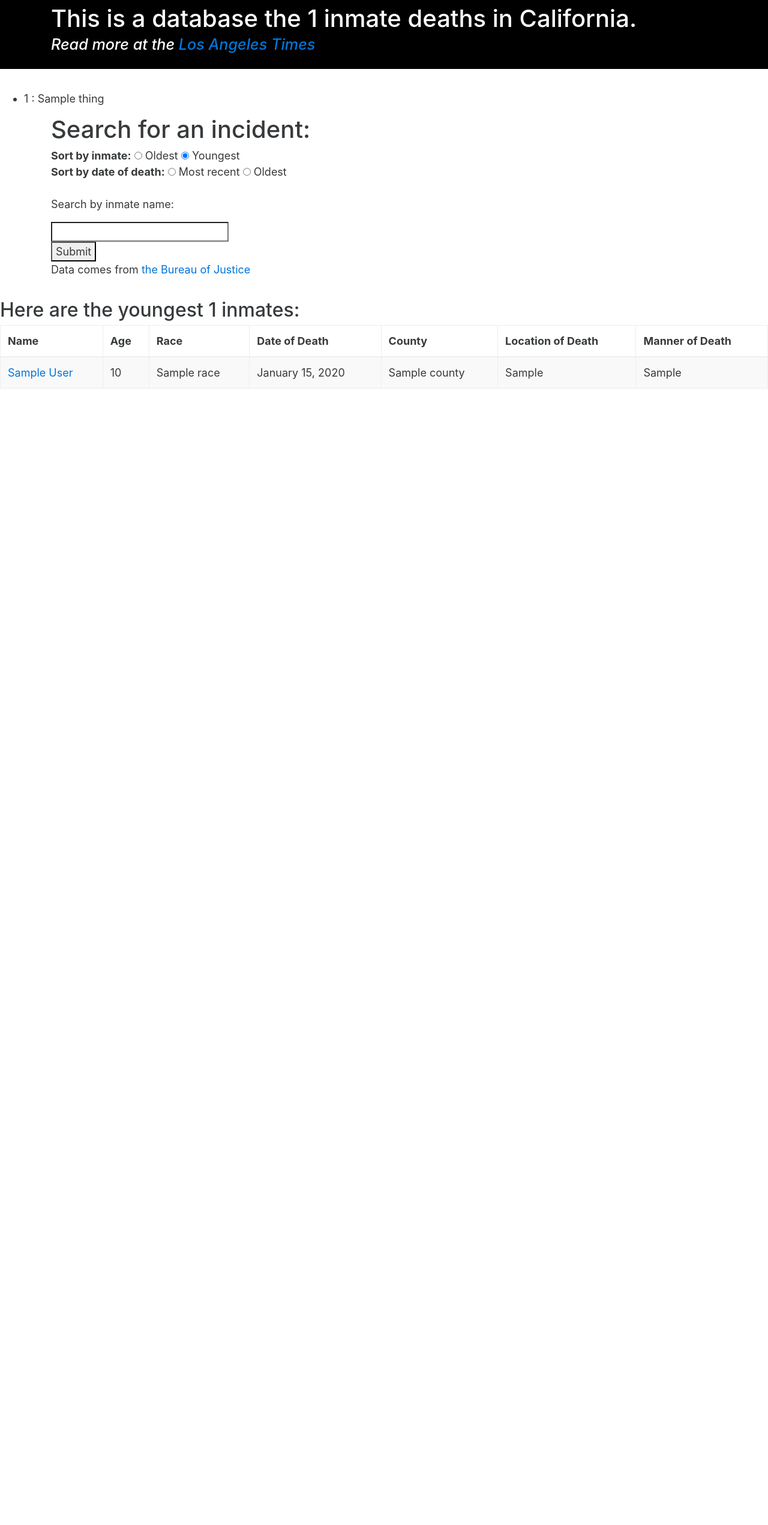
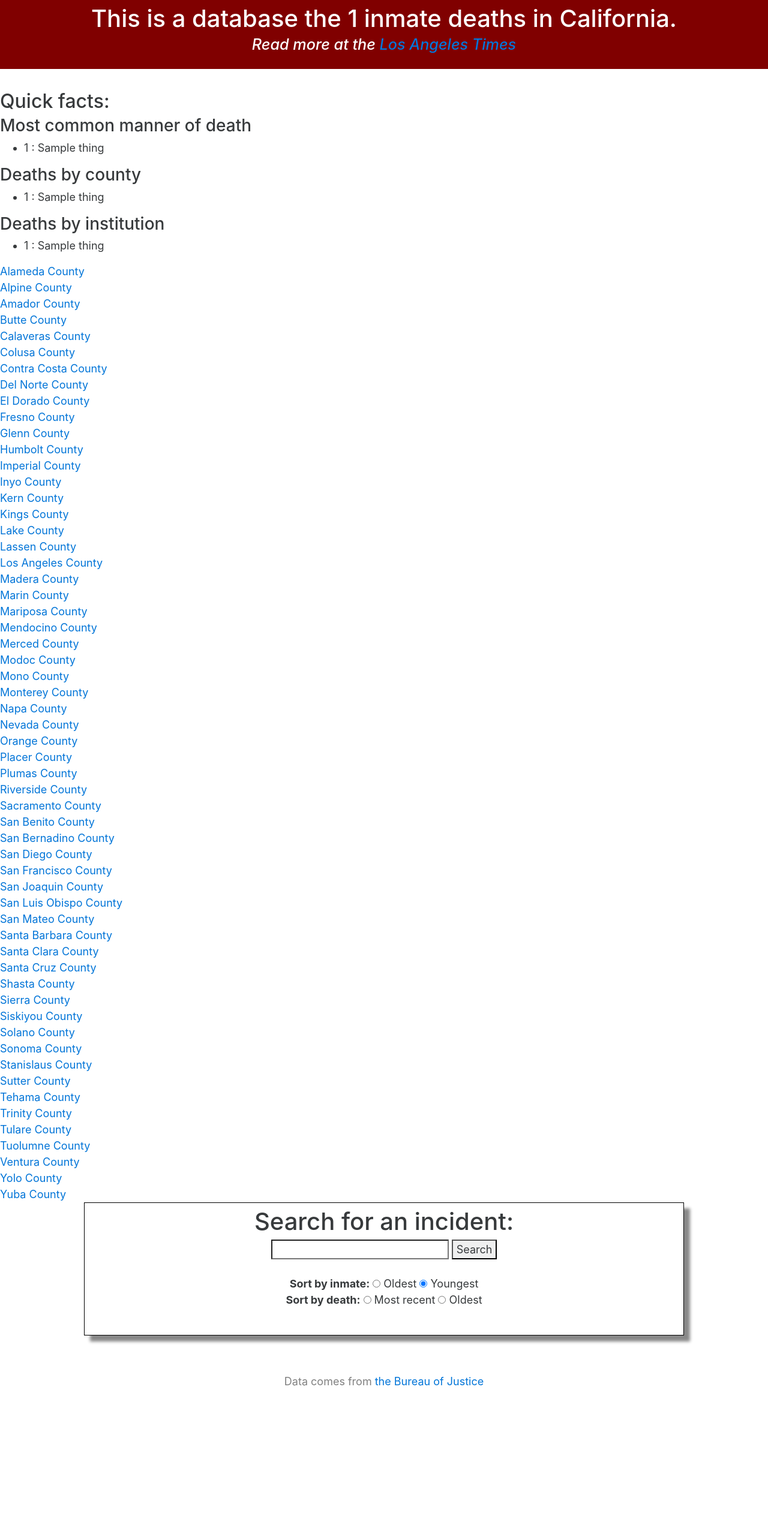
Before and after one commit to pyeu/final-app, a Flask app: template templates/homepage.html in a window 1280 px wide. Shown: the whole page at 60% size. Before the commit the page ends 648 px from the top, so only its background shows below. Run offline with Flask 2, Linux system fonts and the light colour scheme; the template is opened without the code that fills it: most values are stand-ins (such as "Sample title", 1, 10 or a date in 2020); some libraries are stand-ins or nearby versions.

Commit message:
update monday 6pm

```diff
--- a/app.py
+++ b/app.py
@@ -13,11 +13,20 @@ def homepage():
 
 	manner_of_death = Counter([d['manner_of_death'] for d in inmates])
 	manners_list = manner_of_death.most_common()
+	top_manners = manners_list[0:5]
 
+	county_of_death = Counter([d['county'] for d in inmates])
+	counties_list = county_of_death.most_common()
+	top_counties = counties_list[0:5]
 
+	location_of_death = Counter([d['agency_name'] for d in inmates])
+	locations_list = location_of_death.most_common()
+	top_locations = locations_list[0:5]
 
 	return render_template('homepage.html',
-							manners_list=manners_list,
+							top_manners=top_manners,
+							top_counties=top_counties,
+							top_locations=top_locations,
 							inmate_count = len(inmates),
 							top_inmates=inmates[0:20])
 
--- a/helpers.py
+++ b/helpers.py
@@ -22,7 +22,7 @@ counties_fname = './static/data/counties.txt'
 BEST_FIELDS = ['full_name',
 	'birthday', 'race', 'custody_status', 'custody_offense',
 	'date_of_death', 'custodial_responsibility_at_time_of_death',
-	'location_where_cause_of_death_occurred',
+	'location_where_cause_of_death_occurred', 'agency_name',
 	'manner_of_death', 'means_of_death', 'county']
 
 def get_counties():
--- a/static/styles.css
+++ b/static/styles.css
@@ -13,25 +13,47 @@ body{
   height: 400px;
 }
 
+div.container{
+  text-align: center;
+}
+
+.dp-menu-list {
+    list-style-type: none;
+    -webkit-margin-before: 0;
+    -webkit-margin-after: 0;
+    -webkit-margin-start: 0;
+    -webkit-margin-end: 0;
+    -webkit-padding-start: 0;
+    padding-left: 0px;
+}
+
+div.searchbox{
+  vertical-align: middle;
+  margin-left: auto;
+  margin-right: auto;
+  align-items: center;
+  max-width: 1000px;
+  text-align: center;
+  padding: 0.5em 0 1.0em;
+  border: 1px solid black;
+  box-shadow: 10px 10px 5px #888888;
+}
+
 header.whelp, .sec{
   margin-bottom: 2.0em;
 }
 
 header.whelp{
-  background: black;
+  background: maroon;
   color: white;
   padding: 0.5em 0 1.0em;
 }
 
 
 footer.whelp{
+  text-align:center;
   margin-top: 2.0em;
   min-height: 280px;
   padding: 1.5em 0;
-  background: black;
-  color: white;
+  color: gray;
 }
-
-.wiki_photo{
-  max-width: 300px;
-}
--- /dev/null
+++ b/templates/countylist.html
@@ -0,0 +1,177 @@
+<form action="{{url_for('results')}}" method="get">
+<ul class="dp-menu-list">
+  <li>
+    <a href="/alameda">Alameda County</a>
+  </li>
+  <li>
+    <a href="/alpine">Alpine County</a>
+  </li>
+  <li>
+    <a href="/amador">Amador County</a>
+  </li>
+  <li>
+    <a href="/butte">Butte County</a>
+  </li>
+  <li>
+    <a href="/calaveras">Calaveras County</a>
+  </li>
+  <li>
+    <a href="/colusa">Colusa County</a>
+  </li>
+  <li>
+    <a href="/contracosta">Contra Costa County</a>
+  </li>
+  <li>
+    <a href="/delnorte">Del Norte County</a>
+  </li>
+  <li>
+    <a href="/eldorado">El Dorado County</a>
+  </li>
+  <li>
+    <a href="/fresno">Fresno County</a>
+  </li>
+  <li>
+    <a href="/glenn">Glenn County</a>
+  </li>
+  <li>
+    <a href="/humbolt">Humbolt County</a>
+  </li>
+  <li>
+    <a href="/imperial">Imperial County</a>
+  </li>
+  <li>
+    <a href="/inyo">Inyo County</a>
+  </li>
+  <li>
+    <a href="/kern">Kern County</a>
+  </li>
+  <li>
+    <a href="/kings">Kings County</a>
+  </li>
+  <li>
+    <a href="/lake">Lake County</a>
+  </li>
+  <li>
+    <a href="/lassen">Lassen County</a>
+  </li>
+  <li>
+    <a href="/la">Los Angeles County</a>
+  </li>
+  <li>
+    <a href="/madera">Madera County</a>
+  </li>
+  <li>
+    <a href="/marin">Marin County</a>
+  </li>
+  <li>
+    <a href="/mariposa">Mariposa County</a>
+  </li>
+  <li>
+    <a href="/mendocino">Mendocino County</a>
+  </li>
+  <li>
+    <a href="/merced">Merced County</a>
+  </li>
+  <li>
+    <a href="/modoc">Modoc County</a>
+  </li>
+  <li>
+    <a href="/mono">Mono County</a>
+  </li>
+  <li>
+    <a href="/monterey">Monterey County</a>
+  </li>
+  <li>
+    <a href="/napa">Napa County</a>
+  </li>
+  <li>
+    <a href="/nevada">Nevada County</a>
+  </li>
+  <li>
+    <a href="/orange">Orange County</a>
+  </li>
+  <li>
+    <a href="/placer">Placer County</a>
+  </li>
+  <li>
+    <a href="/plumas">Plumas County</a>
+  </li>
+  <li>
+    <a href="/riverside">Riverside County</a>
+  </li>
+  <li>
+    <a href="/sacramento">Sacramento County</a>
+  </li>
+  <li>
+    <a href="/sanbenito">San Benito County</a>
+  </li>
+  <li>
+    <a href="/sanbernadino">San Bernadino County</a>
+  </li>
+  <li>
+    <a href="/sandiego">San Diego County</a>
+  </li>
+  <li>
+    <a href="/sf">San Francisco County</a>
+  </li>
+  <li>
+    <a href="/sanjoaquin">San Joaquin County</a>
+  </li>
+  <li>
+    <a href="/slo">San Luis Obispo County</a>
+  </li>
+  <li>
+    <a href="/sanmateo">San Mateo County</a>
+  </li>
+  <li>
+    <a href="/sb">Santa Barbara County</a>
+  </li>
+  <li>
+    <a href="/santaclara">Santa Clara County</a>
+  </li>
+  <li>
+    <a href="/santacruz">Santa Cruz County</a>
+  </li>
+  <li>
+    <a href="/shasta">Shasta County</a>
+  </li>
+  <li>
+    <a href="/sierra">Sierra County</a>
+  </li>
+  <li>
+    <a href="/siskiyou">Siskiyou County</a>
+  </li>
+  <li>
+    <a href="/solano">Solano County</a>
+  </li>
+  <li>
+    <a href="/sonoma">Sonoma County</a>
+  </li>
+  <li>
+    <a href="/stanislaus">Stanislaus County</a>
+  </li>
+  <li>
+    <a href="/sutter">Sutter County</a>
+  </li>
+  <li>
+    <a href="/tehama">Tehama County</a>
+  </li>
+  <li>
+    <a href="/trinity">Trinity County</a>
+  </li>
+  <li>
+    <a href="/tulare">Tulare County</a>
+  </li>
+  <li>
+    <a href="/tuolumne">Tuolumne County</a>
+  </li>
+  <li>
+    <a href="/venture">Ventura County</a>
+  </li>
+  <li>
+    <a href="/yolo">Yolo County</a>
+  </li>
+  <li>
+    <a href="/yuba">Yuba County</a>
+  </li>
+</ul>
--- a/templates/homepage.html
+++ b/templates/homepage.html
@@ -2,8 +2,9 @@
 <html lang="en">
 	<head>
 		<title>Deaths in Custody</title>
+
 			<link rel="stylesheet" href="{{url_for('static', filename='bootstrap.css')}}">
-        	<link rel="stylesheet" href="{{url_for('static', filename='styles.css')}}">
+      <link rel="stylesheet" href="{{url_for('static', filename='styles.css')}}">
     </head>
 
     <body>
@@ -14,8 +15,12 @@
         	</div>
       	</header>
 
+        <div>
+        <h2>Quick facts:</h1>
+
+        <h3>Most common manner of death</h3>
         <ul>
-          {% for thing in manners_list %}
+          {% for thing in top_manners %}
 
             <li>{{ thing[0] }} : {{ thing[1] }}</li>
 
@@ -23,49 +28,39 @@
 
         </ul>
 
+        <h3>Deaths by county</h3>
+        <ul>
+          {% for thing in top_counties %}
 
+            <li>{{ thing[0] }} : {{ thing[1] }}</li>
 
+          {% endfor %}
 
+        </ul>
 
+        <h3>Deaths by institution</h3>
+        <ul>
+          {% for thing in top_locations %}
 
+            <li>{{ thing[0] }} : {{ thing[1] }}</li>
 
+          {% endfor %}
 
+        </ul>
 
-    	<div class="container">
+        </div>
+
+{% include 'countylist.html' %}
+
+    	<div class="searchbox">
       		<h1 class="site-title">Search for an incident:</h1>
        			{% include 'searchbox.html' %}
+      </div>
 
-       		<section class="sec content whelp">
+      <footer class="whelp">
+          <p>Data comes from <a href="http://www.bjs.gov/index.cfm?ty=dcdetail&iid=243">the Bureau of Justice</a></p>
 
-      		<p>Data comes from <a href="http://www.bjs.gov/index.cfm?ty=dcdetail&iid=243">the Bureau of Justice</a></p>
-    	</div>
+    	</footer>
 
-      <h2>Here are the youngest {{ top_inmates | count }} inmates:</h2>
-          <table class="table table-condensed table-bordered table-striped">
-          <thead>
-              <tr>
-                  <th>Name</th>
-                  <th>Age</th>
-                  <th>Race</th>
-                  <th>Date of Death</th>
-                  <th>County</th>
-                  <th>Location of Death</th>
-                  <th>Manner of Death</th>
-              </tr>
-          </thead>
-          <tbody>
-                  {% for obj in top_inmates %}
-              <tr>
-                  <td><a href="{{ obj.id }}/">{{ obj.full_name }}</a></td>
-                  <td>{{ obj.age }}</td>
-                  <td>{{ obj.race }}</td>
-                  <td>{{ obj.date_of_death.strftime('%B %d, %Y') }}</td>
-                  <td>{{ obj.county }}</td>
-                  <td>{{ obj.location_where_cause_of_death_occurred }}</td>
-                  <td>{{ obj.manner_of_death }}</td>
-              </tr>
-              {% endfor %}
-          </tbody>
-          </table>
 	</body>
 </html>
--- a/templates/searchbox.html
+++ b/templates/searchbox.html
@@ -1,26 +1,26 @@
+<!DOCTYPE html>
+<html lang="en">
+
 <form action="{{url_for('results')}}" method="get">
     <div>
+        <input type="text" name="partial_name" value="">
+        <input class="submit-button" type="submit" value="Search">
+    </div>
+
+    <br>
+
     <div>
         <strong>Sort by inmate:</strong>
-
         <input type="radio" name="sortby" value="oldest_first"> Oldest
         <input type="radio" name="sortby" value="youngest_first" checked> Youngest
     </div>
 
     <div>
-            <strong>Sort by date of death:</strong>
-
+        <strong>Sort by death:</strong>
         <input type="radio" name="sortby" value="most_recent"> Most recent
         <input type="radio" name="sortby" value="most_oldest"> Oldest
     </div>
+
     <br>
-        <div>
-            <p>Search by inmate name:</p>
-            <input type="text" name="partial_name" value="">
-        </div>
 
-        <div>
-            <input class="submit-button" type="submit" value="Submit">
-        </div>
-    </div>
 </form>
```
Also changed, not shown: templates/results.html (+14 -2 lines). Lines whose indentation alone changed are shown as unchanged.
